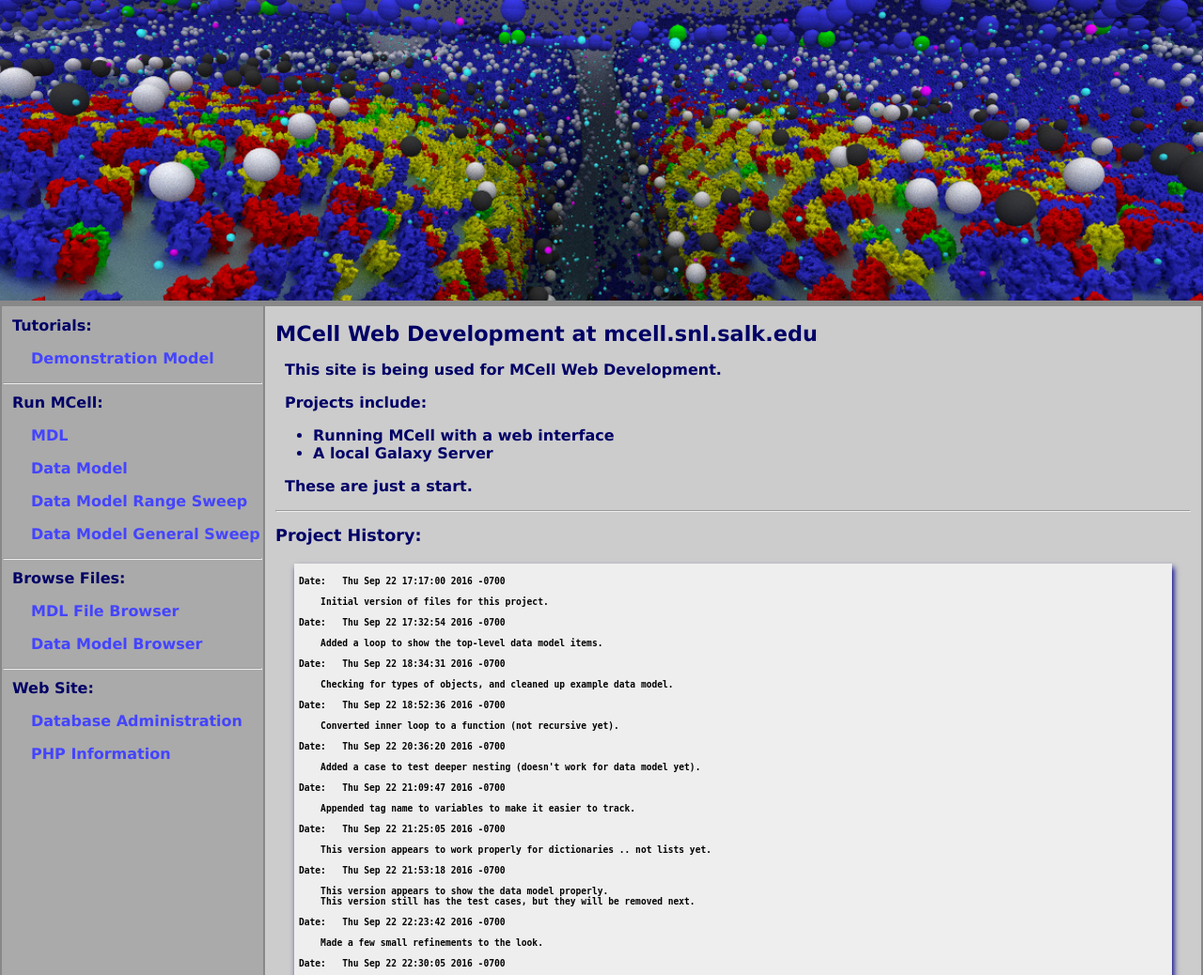
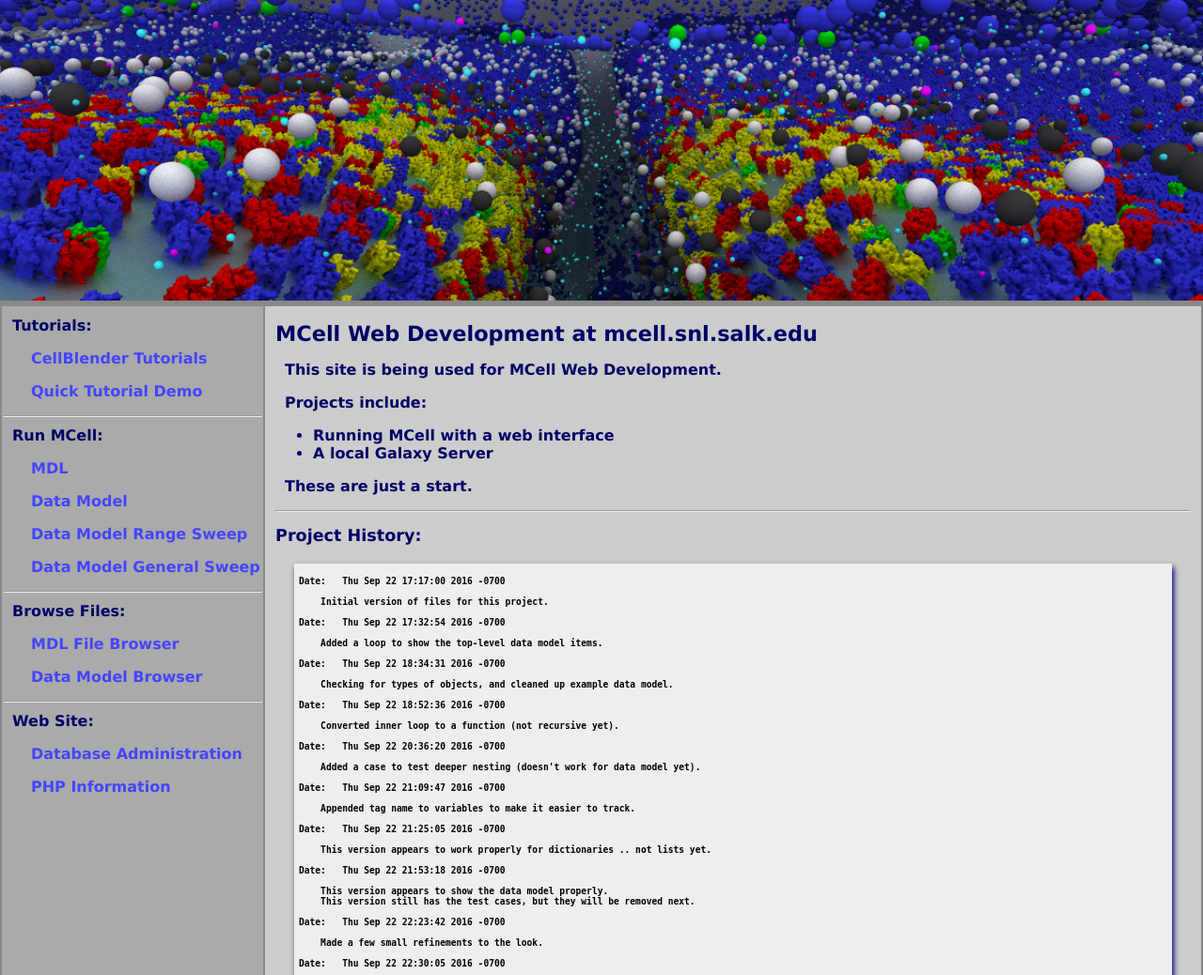
Before and after one commit to mcellteam/mcell_web, a PHP site: page / in a window 1280 px wide. Shown: the top 1038 px of the page at 94% size. Run offline with PHP 8.4, Linux system fonts and the light colour scheme.

Commit message:
Added a link to the CellBlender Tutorials now copied to the site.
Note that the tutorials are not stored in this git repository, but are
copied in as plain files to the web site.

```diff
--- a/index.php
+++ b/index.php
@@ -49,7 +49,8 @@
  <tr valign="top">
   <td class="leftside">
    <p class="leftside">Tutorials:</a></p>
-   <p class="leftside1"><a href="tutorials/SimpleReleaseTwoMolecules/index.html">Demonstration Model</a></p>
+   <p class="leftside1"><a href="cellblender_tutorials/index.html">CellBlender Tutorials</a></p>
+   <p class="leftside1"><a href="tutorials/SimpleReleaseTwoMolecules/index.html">Quick Tutorial Demo</a></p>
    <hr />
    <p class="leftside">Run MCell:</a></p>
    <p class="leftside1"><a href="run_mcell/run_mcell_mdl.php">MDL</a></p>
```
